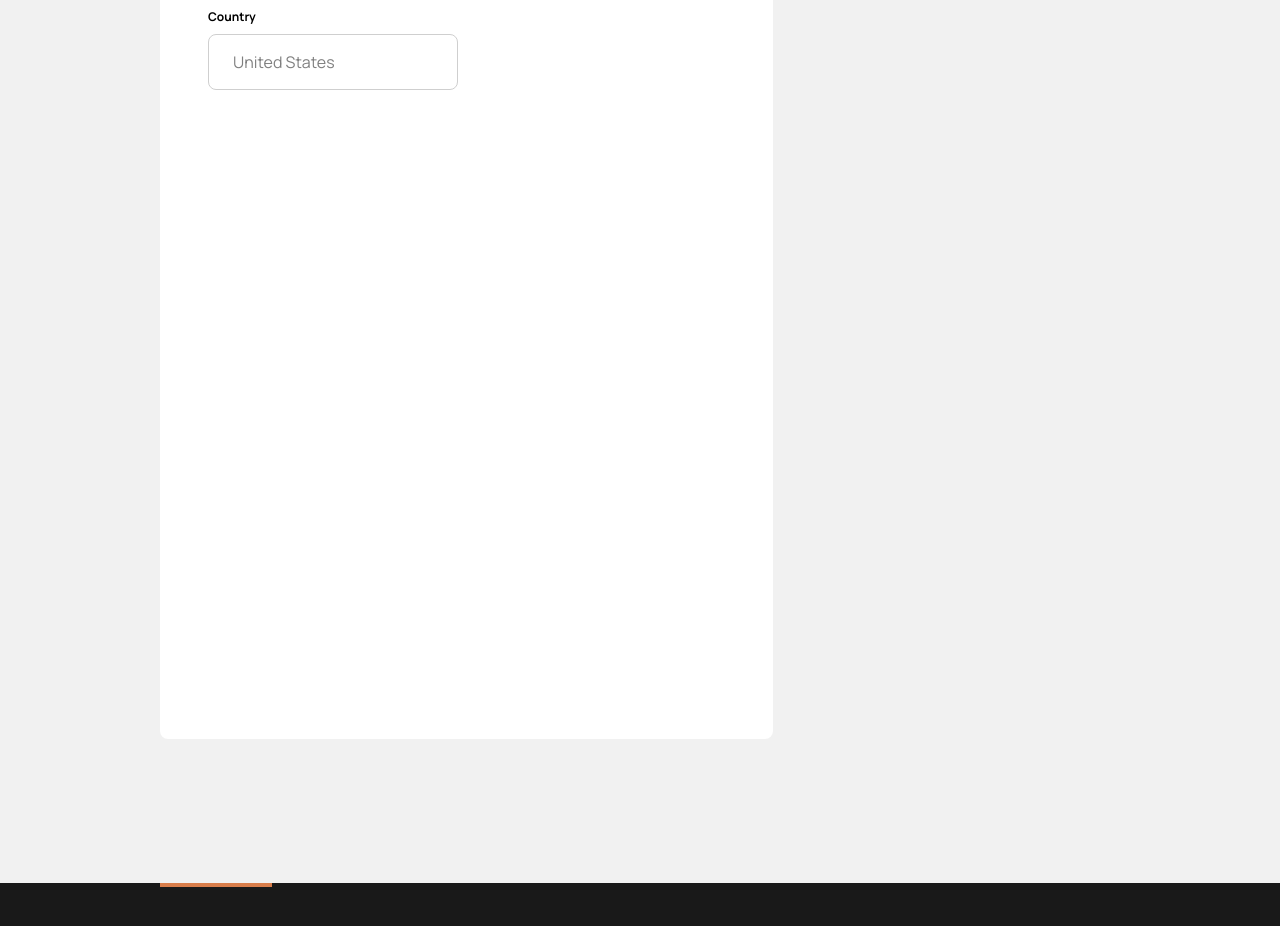
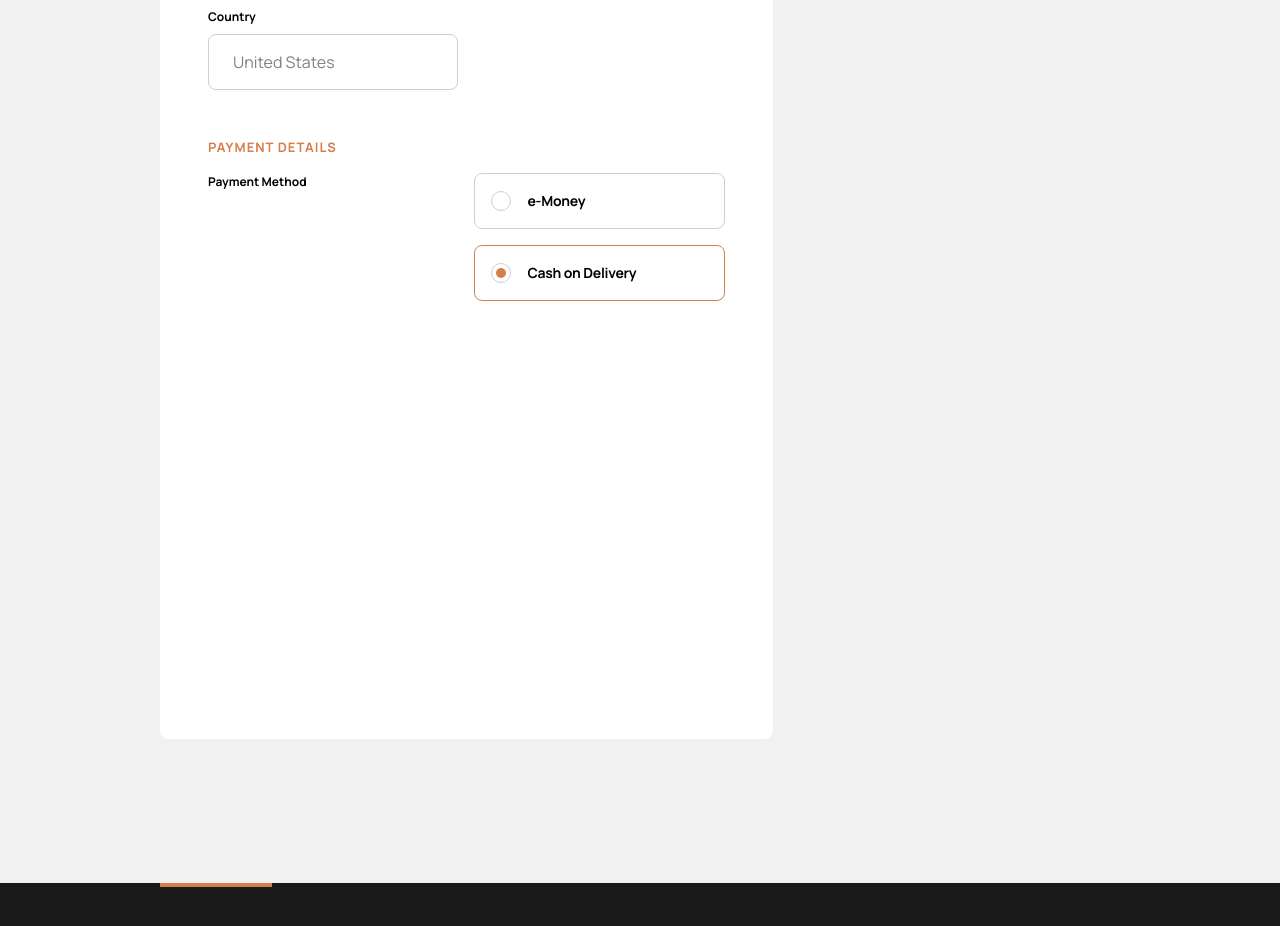
Before and after one commit to EmilFerdinanA/audiophile, a Next.js app: page /checkout in a window 1280 px wide. Shown: the part 880-1806 px from the top of the page. Built offline with nearby package versions, Linux system fonts and the light colour scheme.

Commit message:
feat: slicing radio input

```diff
--- a/components/Checkout.tsx
+++ b/components/Checkout.tsx
@@ -1,5 +1,6 @@
 import React from "react";
 import { Input } from "./Input";
+import { Radio } from "./Radio";
 
 export const Checkout = () => {
   return (
@@ -61,6 +62,28 @@ export const Checkout = () => {
             />
           </div>
         </div>
+
+        <div>
+          <h2 className="text-primary tracking-[1px] text-[13px] font-bold uppercase mb-4">
+            payment details
+          </h2>
+
+          <div className="grid grid-cols-2 gap-6 md:gap-4">
+            <label className="text-[12px] font-bold col-span-2 md:col-span-1">
+              Payment Method
+            </label>
+            <Radio
+              id={"e-money"}
+              label="e-Money"
+              className="col-span-2 md:col-span-1"
+            />
+            <Radio
+              id={"cod"}
+              label="Cash on Delivery"
+              className="col-span-2 md:col-span-1 md:col-start-2"
+            />
+          </div>
+        </div>
       </div>
     </section>
   );
--- /dev/null
+++ b/components/Radio.tsx
@@ -0,0 +1,34 @@
+import clsx from "clsx";
+
+interface IProps {
+  id: string;
+  label: string;
+  className?: string;
+}
+export const Radio = ({ label, className, id }: IProps) => {
+  return (
+    <div
+      className={clsx(
+        "h-14 rounded-lg border border-[#CFCFCF] w-full flex items-center gap-4 px-4",
+        "has-[input:checked]:border-primary",
+        className
+      )}
+    >
+      <input
+        type="radio"
+        id={id}
+        name="person"
+        value="emil"
+        className="peer hidden"
+        defaultChecked
+      />
+      <label
+        htmlFor={id}
+        className="containers h-5 w-5 border border-[#CFCFCF] rounded-full cursor-pointer peer-checked:[&>span]:flex"
+      >
+        <span className="hidden w-2.5 h-2.5 bg-primary rounded-full" />
+      </label>
+      <span className="text-sm font-bold tracking-[-0.25px]">{label}</span>
+    </div>
+  );
+};
```
